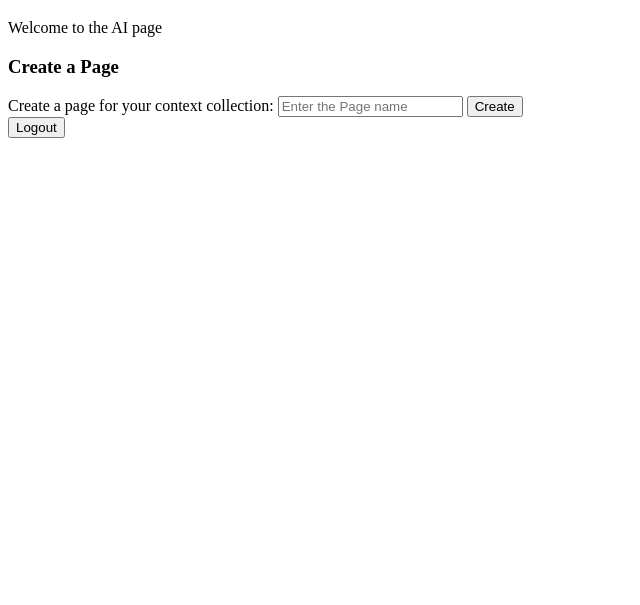
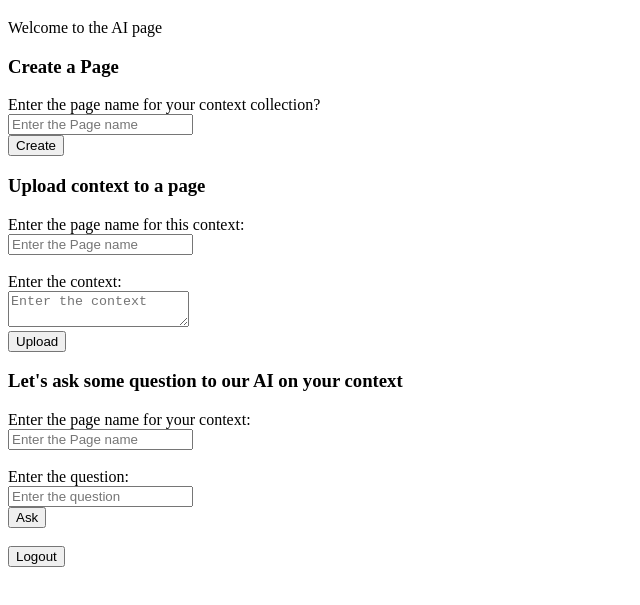
Before and after one commit to andyhplau/comp4537_c2p_FrontEnd, a website: page views/ai.html in a window 1280 px wide. Shown: the part 61-666 px from the top of the page, without its empty margins (0-640 px from the left). Drawn offline with Linux system fonts and the light colour scheme.

Commit message:
implement ask bot question about a page

```diff
--- a/views/ai.html
+++ b/views/ai.html
@@ -1,33 +1,92 @@
 <!DOCTYPE html>
 <html lang="en">
-
   <head>
-    <meta charset="UTF-8">
-    <meta name="viewport" content="width=device-width, initial-scale=1.0">
+    <meta charset="UTF-8" />
+    <meta name="viewport" content="width=device-width, initial-scale=1.0" />
     <title>Document</title>
     <link rel="stylesheet" href="/styles/style.css" />
   </head>
 
   <body>
-
     <div id="home-content">
       <h1>COMP4537 - C2P - AI-Powered Notebook</h1>
       <p>Welcome to the AI page</p>
       <main>
         <h3>Create a Page</h3>
         <form action="/createPage" method="POST">
-                <label for="name">Create a page for your context collection:</label>
-                <input type="text" name="name" placeholder="Enter the Page name" required />
+          <label for="pageName"
+            >Enter the page name for your context collection?</label
+          >
+          <br />
+          <input
+            type="text"
+            name="pageName"
+            placeholder="Enter the Page name"
+            required
+          />
+          <br />
           <button type="submit">Create</button>
+        </form>
+
+        <h3>Upload context to a page</h3>
+        <form action="/createContext" method="POST">
+          <label for="contextPageName"
+            >Enter the page name for this context:</label
+          >
+          <br />
+          <input
+            type="text"
+            name="contextPageName"
+            placeholder="Enter the Page name"
+            required
+          />
+          <br />
+          <br />
+          <label for="context">Enter the context:</label>
+          <br />
+          <textarea
+            type="text"
+            name="context"
+            placeholder="Enter the context"
+            required
+          ></textarea>
+          <br />
+          <button type="submit">Upload</button>
+        </form>
+
+        <h3>Let's ask some question to our AI on your context</h3>
+        <form action="/askBot" method="POST">
+          <label for="questionPageName"
+            >Enter the page name for your context:</label
+          >
+          <br />
+          <input
+            type="text"
+            name="questionPageName"
+            placeholder="Enter the Page name"
+            required
+          />
+          <br />
+          <br />
+          <label for="question">Enter the question:</label>
+          <br />
+          <input
+            type="text"
+            name="question"
+            placeholder="Enter the question"
+            required
+          />
+          <br />
+          <button type="submit">Ask</button>
+        </form>
+        <div id="answers"></div>
       </main>
+      <br />
       <form action="/logout" method="POST">
         <button type="submit">Logout</button>
       </form>
-
     </div>
-
 
     <script src="/js/utils.js"></script>
   </body>
-
 </html>
```
Also changed, not shown: index.js (+152 -2 lines). Lines whose indentation alone changed are shown as unchanged.
